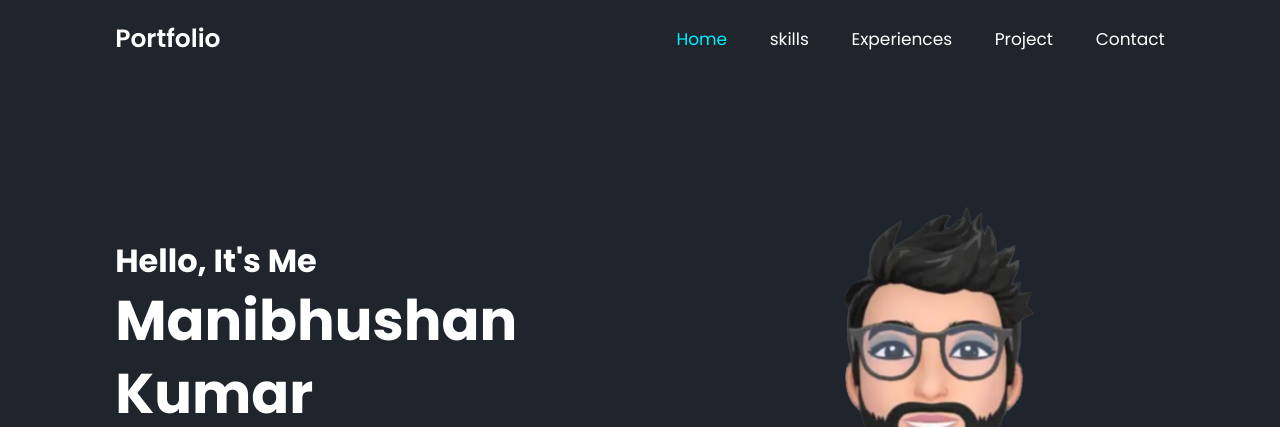
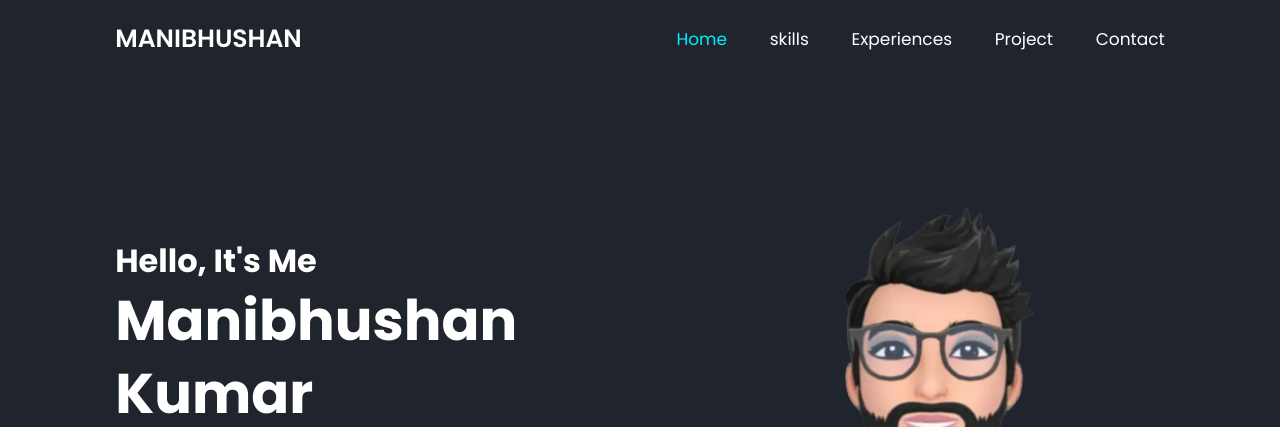
Before and after one commit to manibhushan2811/Portfolio, a plain HTML site: page index.html in a window 1280 px wide. Shown: the top 427 px of the page. Drawn offline with nearby package versions, Linux system fonts and the light colour scheme.

Commit message:
Update index.html

```diff
--- a/index.html
+++ b/index.html
@@ -25,7 +25,7 @@
   <body>
     <!-- header design -->
     <header class="header">
-      <a href="#" class="logo">Portfolio</a>
+      <a href="#" class="logo">MANIBHUSHAN</a>
 
       <i class="bx bx-menu" id="menu-icon"></i>
 
```
